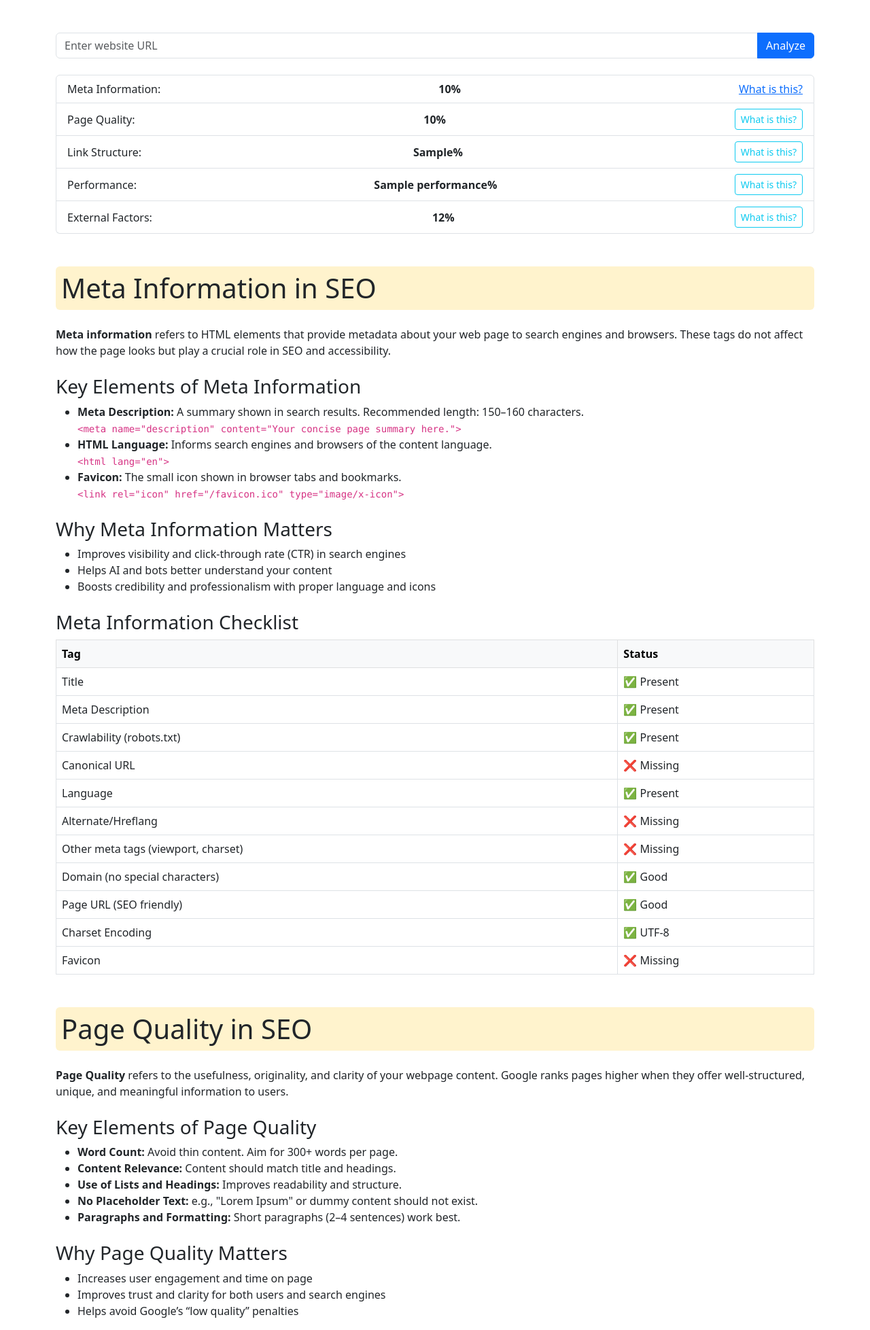
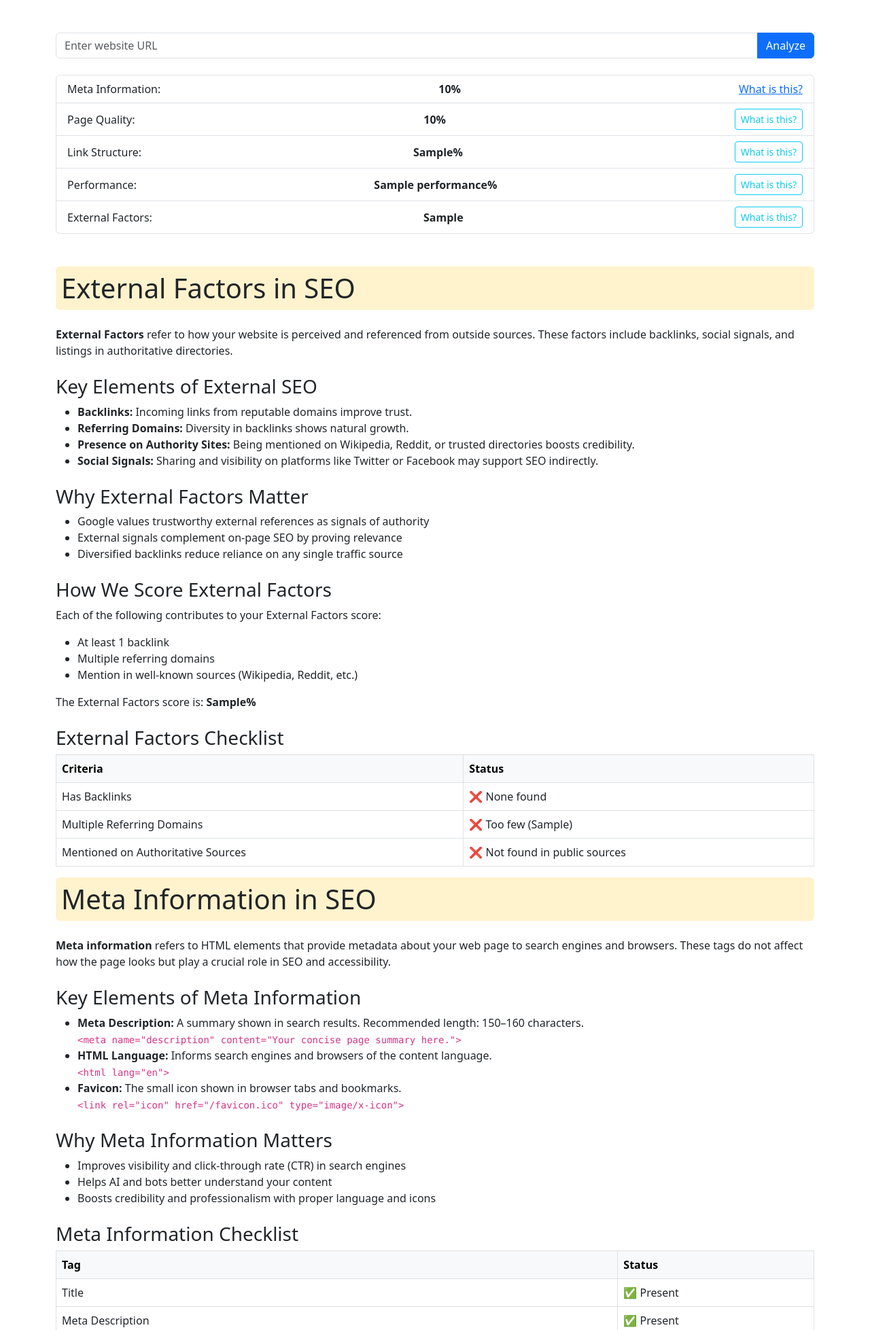
Before and after one commit to EdgarsMelnalksnis/seo_aio_analyser, a Flask app: template templates/index.html in a window 1280 px wide. Shown: the top 1957 px of the page at 68% size. Run offline with Flask 3, Linux system fonts and the light colour scheme; the template is opened without the code that fills it: most values are stand-ins (such as "Sample title", 1, 10 or a date in 2020).

Commit message:
external factors added, but backlinks still must be generated, searched in google search

```diff
--- a/app.py
+++ b/app.py
@@ -58,6 +58,14 @@ def index():
 
             print("DEBUG Performance Checks:", perf_checks)
 
+            external_score_parts = [
+                results.get("Backlink Count", 0) > 0,
+                results.get("Referring Domains", 0) > 1,
+                results.get("In Authority Sources", False)  # add logic later
+            ]
+            results["Section Scores"]["External Factors"] = int(sum(external_score_parts) / len(external_score_parts) * 100)
+
+
         except Exception as e:
             error = str(e)
 
--- a/templates/index.html
+++ b/templates/index.html
@@ -33,11 +33,51 @@
     <a href="#performanceModal" data-bs-toggle="modal" class="btn btn-outline-info btn-sm">What is this?</a>
   </li>
   <li class="list-group-item d-flex justify-content-between align-items-center">
-    External Factors: <strong>12%</strong>
+    External Factors: <strong>{{ results['Section Scores'].get('External Factors', '0%') }}</strong>
     <a href="#externalFactorsModal" data-bs-toggle="modal" class="btn btn-outline-info btn-sm">What is this?</a>
   </li>
 </ul>
-  <h1 id="meta-info" class="mb-4 bg-warning-subtle p-2 rounded">Meta Information in SEO</h1>
+
+<h1 id="external-factors" class="mt-5 mb-4 bg-warning-subtle p-2 rounded">External Factors in SEO</h1>
+<p><strong>External Factors</strong> refer to how your website is perceived and referenced from outside sources. These factors include backlinks, social signals, and listings in authoritative directories.</p>
+
+<h3 class="mt-4">Key Elements of External SEO</h3>
+<ul>
+  <li><strong>Backlinks:</strong> Incoming links from reputable domains improve trust.</li>
+  <li><strong>Referring Domains:</strong> Diversity in backlinks shows natural growth.</li>
+  <li><strong>Presence on Authority Sites:</strong> Being mentioned on Wikipedia, Reddit, or trusted directories boosts credibility.</li>
+  <li><strong>Social Signals:</strong> Sharing and visibility on platforms like Twitter or Facebook may support SEO indirectly.</li>
+</ul>
+
+<h3 class="mt-4">Why External Factors Matter</h3>
+<ul>
+  <li>Google values trustworthy external references as signals of authority</li>
+  <li>External signals complement on-page SEO by proving relevance</li>
+  <li>Diversified backlinks reduce reliance on any single traffic source</li>
+</ul>
+
+<h3 class="mt-4">How We Score External Factors</h3>
+<p>Each of the following contributes to your External Factors score:</p>
+<ul>
+  <li>At least 1 backlink</li>
+  <li>Multiple referring domains</li>
+  <li>Mention in well-known sources (Wikipedia, Reddit, etc.)</li>
+</ul>
+<p>The External Factors score is: <strong>{{ results['Section Scores'].get('External Factors', 0) }}%</strong></p>
+
+<h3 class="mt-4">External Factors Checklist</h3>
+<table class="table table-bordered">
+  <thead class="table-light">
+    <tr><th>Criteria</th><th>Status</th></tr>
+  </thead>
+  <tbody>
+    <tr><td>Has Backlinks</td><td>{% if results.get('Backlink Count', 4) > 0 %}✅ Yes ({{ results['Backlink Count'] }}){% else %}❌ None found{% endif %}</td></tr>
+    <tr><td>Multiple Referring Domains</td><td>{% if results.get('Referring Domains', 4) > 1 %}✅ Yes ({{ results['Referring Domains'] }}){% else %}❌ Too few ({{ results['Referring Domains'] }}){% endif %}</td></tr>
+    <tr><td>Mentioned on Authoritative Sources</td><td>{% if results.get('In Authority Sources', False) %}✅ Present (e.g., Reddit/Wikipedia){% else %}❌ Not found in public sources{% endif %}</td></tr>
+  </tbody>
+</table>
+
+<h1 id="meta-info" class="mb-4 bg-warning-subtle p-2 rounded">Meta Information in SEO</h1>
 
   <p><strong>Meta information</strong> refers to HTML elements that provide metadata about your web page to search engines and browsers. These tags do not affect how the page looks but play a crucial role in SEO and accessibility.</p>
 
```
